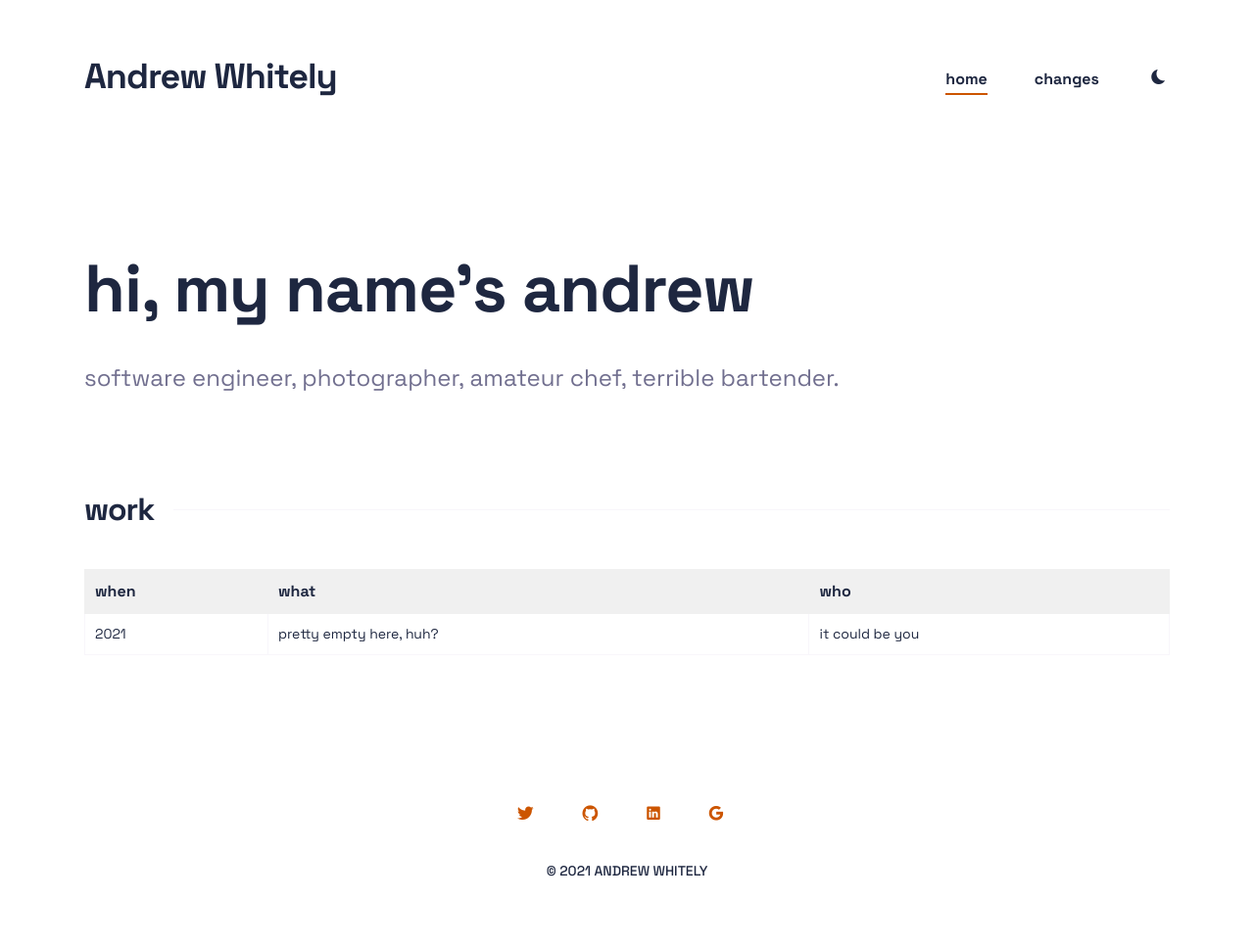
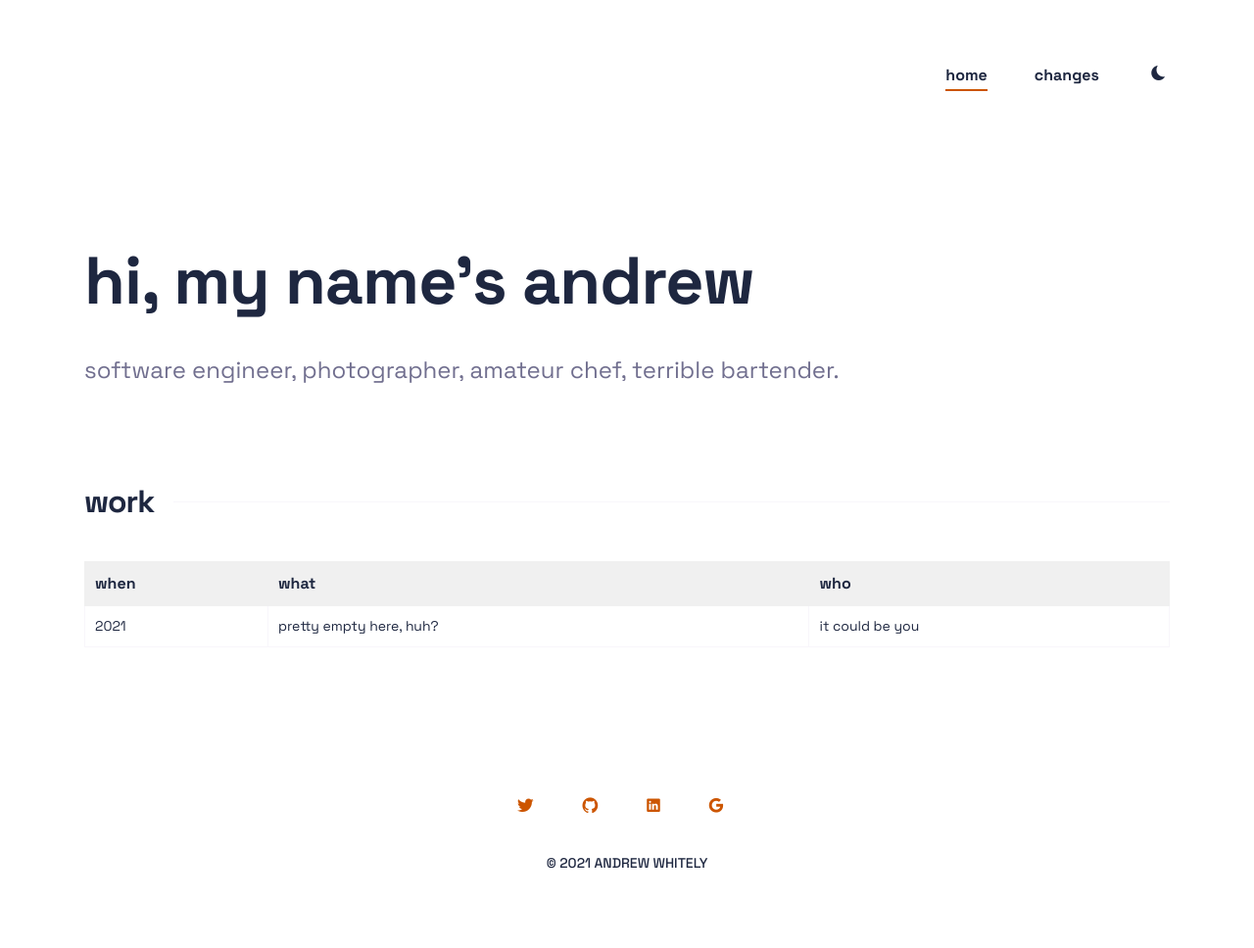
Before and after one commit to andrewwhitely/andrewwhitely.github.io, a Jekyll site: the page built from index.html, in a window 1280 px wide. Shown: the whole page at 98% size. Built offline with Jekyll 4.4.1, drawn with Linux system fonts in a browser that asks for light colours; nearby versions of some CDN libraries.

```diff
--- a/_includes/header.html
+++ b/_includes/header.html
@@ -3,17 +3,6 @@
   <div class="container">
     <div class="row">
       <div class="header__inner col col-12">
-
-        <div class="logo">
-          <a class="logo__link" href="{{ site.baseurl }}/">
-          {% if site.data.settings.logo %}
-            <img class="logo__image" src="{{ site.baseurl }}{{ site.data.settings.logo }}" alt="{{ site.data.settings.title }}">
-          {% else %}
-            {{ site.data.settings.title }}
-          {% endif %}
-          </a>
-        </div>
-
         <nav class="main-nav">
           <div class="main-nav__box">
             <div class="nav__icon-close">
```
